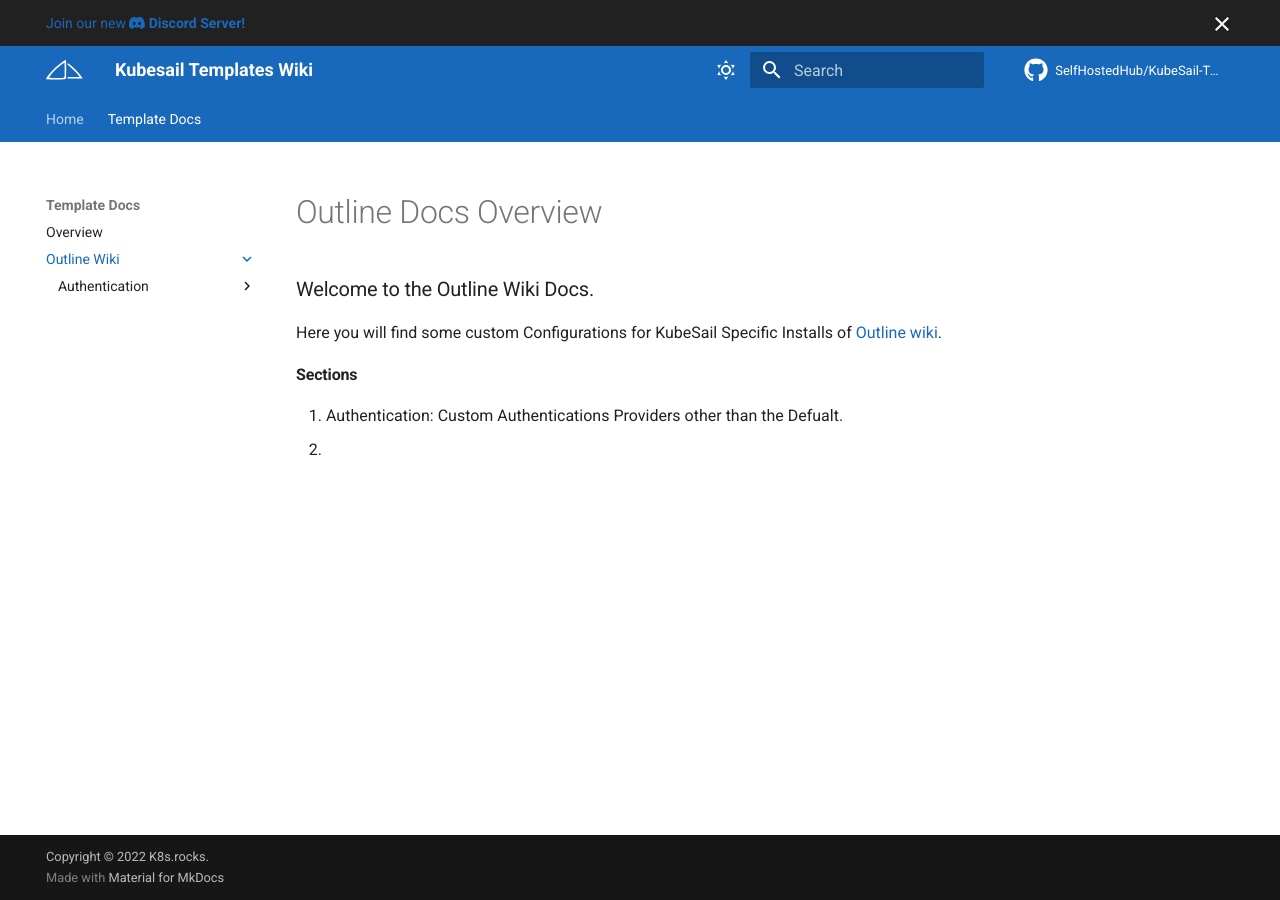
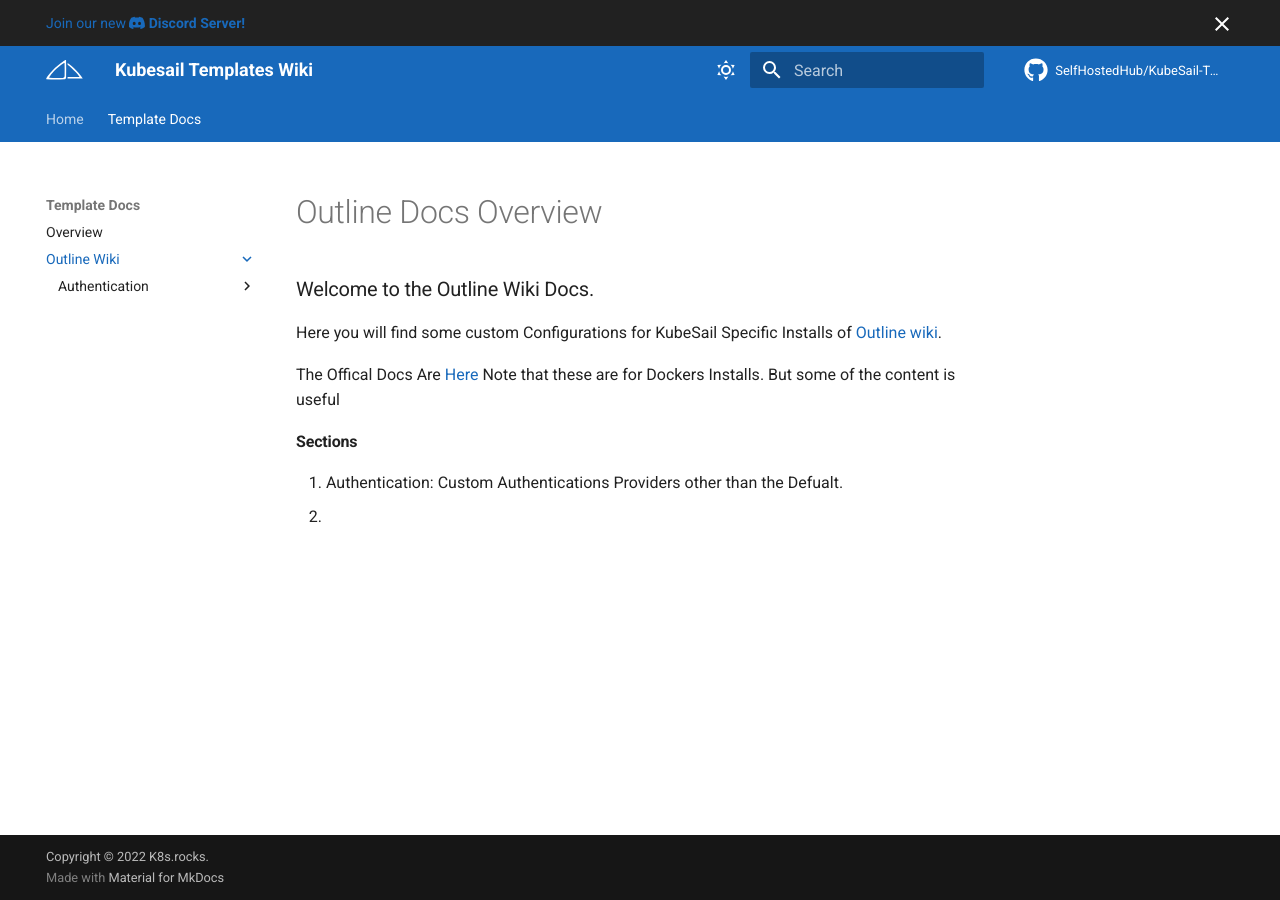
Before and after one commit to SelfHostedHub/KubeSail-Template-Docs, an MkDocs documentation site: the page built from docs/Template-Docs/Outline/index.md, in a window 1280 px wide. Built offline with MkDocs 1.6.1 and Material for MkDocs 9.7.7, drawn with Linux system fonts in a browser that asks for light colours; comment, search, counter and statistics services are not loaded.

Commit message:
Update index.md

```diff
--- a/docs/Template-Docs/Outline/index.md
+++ b/docs/Template-Docs/Outline/index.md
@@ -8,6 +8,8 @@
 
 Here you will find some custom Configurations for KubeSail Specific Installs of [Outline wiki](https://getoutline.com).
 
+The Offical Docs Are [Here](https://app.getoutline.com/share/770a97da-13e5-401e-9f8a-37949c19f97e/doc/hosting-outline-nipGaCRBDu) Note that these are for Dockers Installs. But some of the content is useful
+
 #### Sections
 1. Authentication: Custom Authentications Providers other than the Defualt.
 2.
```
